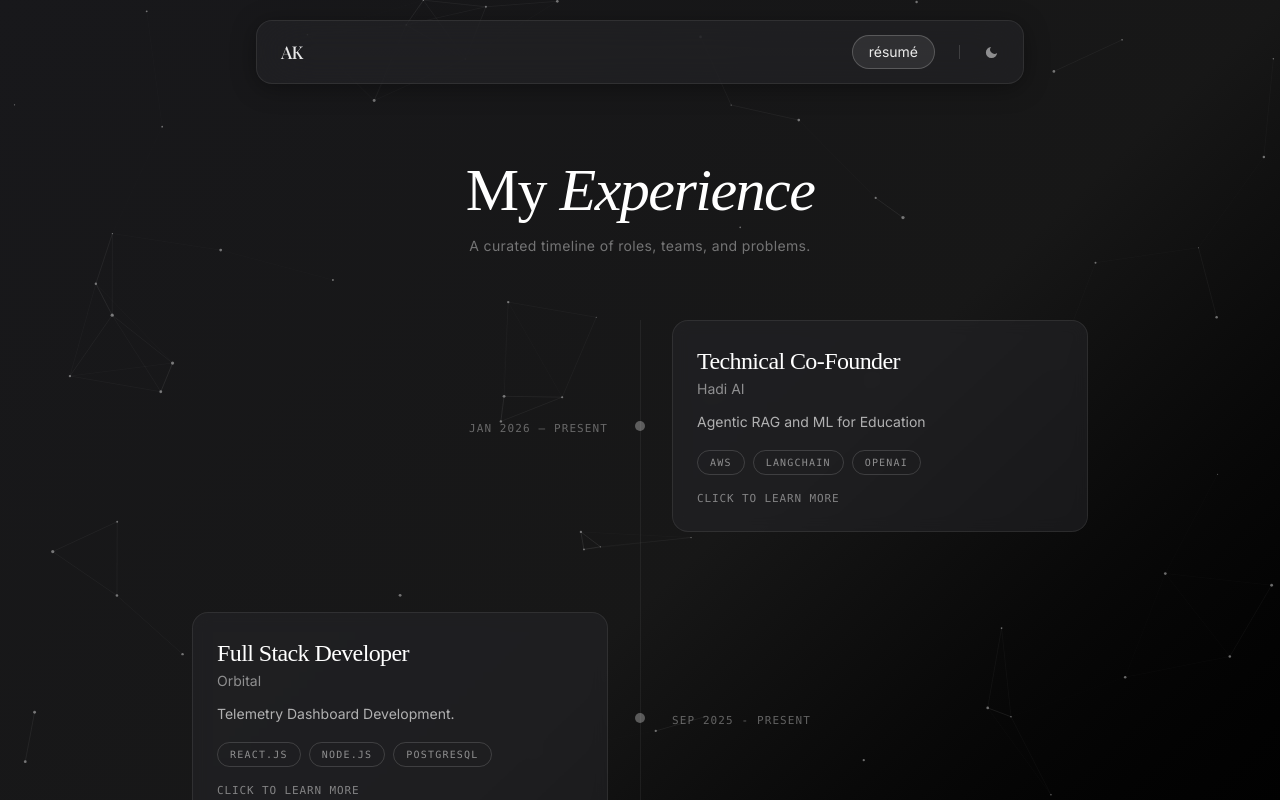
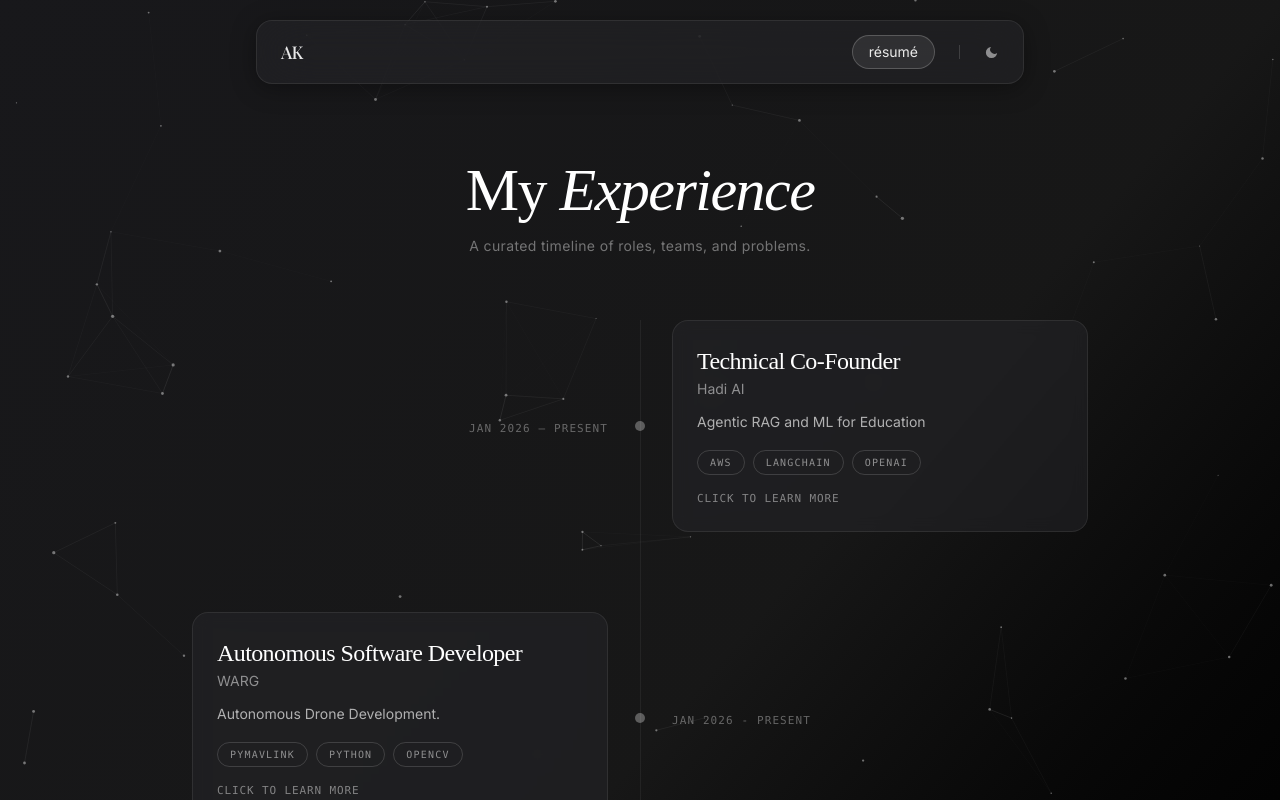
Before and after one commit to aKhalid1476/personalPortfolio, a Next.js app: page /experience in a window 1280 px wide. Shown: the top 800 px of the page. Built offline with nearby package versions, Linux system fonts and the light colour scheme; a web font is replaced by a local one.

Commit message:
Update experience timeline roles

```diff
--- a/components/ExperienceTimeline.tsx
+++ b/components/ExperienceTimeline.tsx
@@ -15,9 +15,18 @@ const EXPERIENCES = [
     tech: ["AWS", "Langchain", "OpenAI"],
   },
   {
+    role: "Autonomous Software Developer",
+    company: "WARG",
+    period: "Jan 2026 - Present",
+    description: "Autonomous Drone Development.",
+    projectDescription:
+      "Developing UAV autonomy systems using YOLOv8-based object detection, implementing real-time computer vision pipelines for target tracking, spatial coordinate estimation, and onboard sensor integration.",
+    tech: ["PyMAVLINK", "Python", "OpenCV"],
+  },
+  {
     role: "Full Stack Developer",
     company: "Orbital",
-    period: "Sep 2025 - Present",
+    period: "Sep 2025 - Jan 2026",
     description: "Telemetry Dashboard Development.",
     projectDescription:
       "The Orbital Design team at the University of Waterloo is working to get a satellite into orbit. My job was to develop an end-to-end application which allows users to send messages to the satellite, and record the satellite's messages back to the ground station. I developed FastAPI microservices, automated payload creation/deletion, reduced system latency, and used OAuth2 for user verification.",
```
